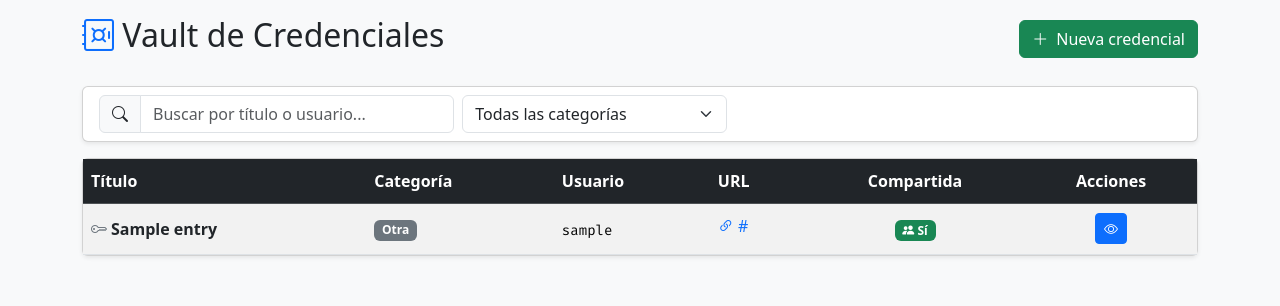
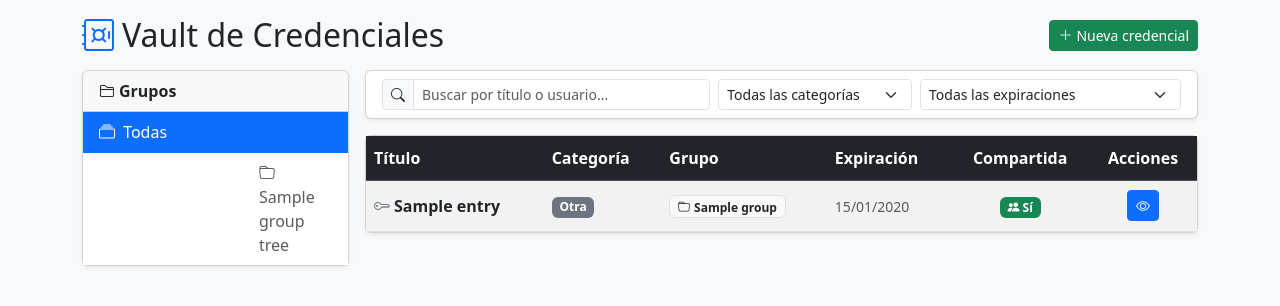
Before and after one commit to amseis7/portal-operations-tools, a Python web app: template app/templates/vault/index.html in a window 1280 px wide. Shown: the part 24-330 px from the top of the page. Run offline with Jinja, Linux system fonts and the light colour scheme; the template is opened without the code that fills it: most values are stand-ins (such as "Sample title", 1, 10 or a date in 2020).

Commit message:
feat(vault): redesign index with group sidebar, expiry badges, import button

```diff
--- a/app/templates/vault/index.html
+++ b/app/templates/vault/index.html
@@ -11,27 +11,106 @@
 {% endblock %}
 
 {% block content %}
-<div class="d-flex justify-content-between align-items-center mb-4">
-    <h2><i class="bi bi-safe text-primary"></i> Vault de Credenciales</h2>
-    <div class="d-flex gap-2">
-        <a href="{{ url_for('vault.new') }}" class="btn btn-success">
-            <i class="bi bi-plus-lg me-1"></i> Nueva credencial
+<div class="d-flex justify-content-between align-items-center mb-3">
+  <h2 class="mb-0"><i class="bi bi-safe text-primary me-2"></i>Vault de Credenciales</h2>
+  <div class="d-flex gap-2 align-items-center">
+    {% if current_user.is_admin %}
+    <a href="{{ url_for('vault.import_kdbx') }}" class="btn btn-outline-secondary btn-sm">
+      <i class="bi bi-upload me-1"></i>Importar .kdbx
+    </a>
+    {% endif %}
+    <a href="{{ url_for('vault.new') }}" class="btn btn-success btn-sm">
+      <i class="bi bi-plus-lg me-1"></i>Nueva credencial
     </a>
   </div>
 </div>
 
+<div class="row g-3">
+
+  <!-- SIDEBAR: Grupos -->
+  <div class="col-12 col-lg-3">
+    <div class="card shadow-sm">
+      <div class="card-header d-flex justify-content-between align-items-center py-2">
+        <span class="fw-semibold"><i class="bi bi-folder2 me-1"></i>Grupos</span>
+        {% if current_user.is_admin %}
+        <button class="btn btn-sm btn-outline-primary py-0 px-1" data-bs-toggle="collapse"
+                data-bs-target="#collapseNuevoGrupo" title="Nuevo grupo">
+          <i class="bi bi-plus"></i>
+        </button>
+        {% endif %}
+      </div>
+
+      {% if current_user.is_admin %}
+      <div class="collapse" id="collapseNuevoGrupo">
+        <div class="card-body border-bottom py-2">
+          <form method="POST" action="{{ url_for('vault.group_new') }}">
+            <input type="hidden" name="csrf_token" value="{{ csrf_token() }}"/>
+            <div class="mb-2">
+              <input type="text" class="form-control form-control-sm" name="name"
+                     placeholder="Nombre del grupo" required maxlength="120">
+            </div>
+            <div class="mb-2">
+              <select class="form-select form-select-sm" name="parent_id">
+                <option value="">— Sin padre (raíz) —</option>
+                {% for g, depth in group_tree %}
+                <option value="{{ g.id }}">{{ '  ' * depth }}{{ g.name }}</option>
+                {% endfor %}
+              </select>
+            </div>
+            <button type="submit" class="btn btn-sm btn-primary w-100">Crear grupo</button>
+          </form>
+        </div>
+      </div>
+      {% endif %}
+
+      <div class="list-group list-group-flush" id="groupTree">
+        <a href="{{ url_for('vault.index') }}"
+           class="list-group-item list-group-item-action py-2 {% if not selected_group %}active{% endif %}">
+          <i class="bi bi-collection me-1"></i> Todas
+        </a>
+        {% for g, depth in group_tree %}
+        <div class="d-flex align-items-center">
+          <a href="{{ url_for('vault.index', group=g.id) }}"
+             class="list-group-item list-group-item-action py-2 flex-grow-1 border-0
+                    {% if selected_group == g.id %}active{% endif %}"
+             style="padding-left: {{ 1 + depth * 1.2 }}rem;">
+            <i class="bi bi-folder{% if selected_group == g.id %}-fill{% endif %} me-1"></i>
+            {{ g.name }}
+          </a>
+          {% if current_user.is_admin %}
+          <form method="POST" action="{{ url_for('vault.group_delete', group_id=g.id) }}"
+                onsubmit="return confirm('¿Eliminar grupo «{{ g.name }}»? Las entradas quedarán sin grupo.');"
+                class="m-0 me-1">
+            <input type="hidden" name="csrf_token" value="{{ csrf_token() }}"/>
+            <button type="submit" class="btn btn-sm btn-link text-danger p-0" title="Eliminar grupo">
+              <i class="bi bi-x"></i>
+            </button>
+          </form>
+          {% endif %}
+        </div>
+        {% endfor %}
+        {% if not group_tree %}
+        <div class="list-group-item text-muted small py-2">Sin grupos creados</div>
+        {% endif %}
+      </div>
+    </div>
+  </div>
+
+  <!-- MAIN: Tabla de credenciales -->
+  <div class="col-12 col-lg-9">
+    <!-- Filtros -->
     <div class="card shadow-sm mb-3">
       <div class="card-body py-2">
-        <div class="row g-2 align-items-center">
-            <div class="col-md-4">
-                <div class="input-group">
+        <div class="row g-2">
+          <div class="col-md-5">
+            <div class="input-group input-group-sm">
               <span class="input-group-text"><i class="bi bi-search"></i></span>
               <input type="text" class="form-control" id="searchInput"
                      placeholder="Buscar por título o usuario...">
             </div>
           </div>
           <div class="col-md-3">
-                <select class="form-select" id="filterCategory">
+            <select class="form-select form-select-sm" id="filterCategory">
               <option value="">Todas las categorías</option>
               <option value="server">Servidor</option>
               <option value="platform">Plataforma</option>
@@ -39,10 +118,20 @@
               <option value="other">Otra</option>
             </select>
           </div>
+          <div class="col-md-4">
+            <select class="form-select form-select-sm" id="filterExpiry">
+              <option value="">Todas las expiraciones</option>
+              <option value="expired">Expiradas</option>
+              <option value="soon">Expiran en 7 días</option>
+              <option value="ok">Vigentes</option>
+              <option value="none">Sin fecha</option>
+            </select>
+          </div>
         </div>
       </div>
     </div>
 
+    <!-- Tabla -->
     <div class="card shadow-sm">
       <div class="card-body p-0">
         <div class="table-responsive">
@@ -51,8 +140,8 @@
               <tr>
                 <th>Título</th>
                 <th>Categoría</th>
-                        <th>Usuario</th>
-                        <th>URL</th>
+                <th>Grupo</th>
+                <th>Expiración</th>
                 <th class="text-center">Compartida</th>
                 <th class="text-center">Acciones</th>
               </tr>
@@ -60,23 +149,23 @@
             <tbody>
               {% if entries %}
                 {% for entry in entries %}
+                {% set days_left = ((entry.expires_at - now).days) if entry.expires_at else None %}
                 <tr class="vault-row"
                     data-title="{{ entry.title | lower }}"
                     data-username="{{ entry.username | lower }}"
-                            data-category="{{ entry.category }}">
+                    data-category="{{ entry.category }}"
+                    data-expiry="{% if not entry.expires_at %}none{% elif days_left < 0 %}expired{% elif days_left <= 7 %}soon{% else %}ok{% endif %}">
                   <td>
-                                <strong>
                     <a href="{{ url_for('vault.detail', entry_id=entry.id) }}"
-                                       class="text-decoration-none text-dark">
+                       class="text-decoration-none fw-semibold text-dark">
                       <i class="bi bi-key me-1 text-secondary"></i>{{ entry.title }}
                     </a>
-                                </strong>
                   </td>
                   <td>
                     {% if entry.category == 'server' %}
                       <span class="badge bg-primary">Servidor</span>
                     {% elif entry.category == 'platform' %}
-                                    <span class="badge bg-purple" style="background-color: #6f42c1;">Plataforma</span>
+                      <span class="badge" style="background-color:#6f42c1;">Plataforma</span>
                     {% elif entry.category == 'api' %}
                       <span class="badge bg-warning text-dark">API</span>
                     {% else %}
@@ -84,34 +173,40 @@
                     {% endif %}
                   </td>
                   <td>
-                                <span class="font-monospace small">{{ entry.username or '—' }}</span>
-                            </td>
-                            <td>
-                                {% if entry.url %}
-                                <a href="{{ entry.url }}" target="_blank" rel="noopener noreferrer"
-                                   class="text-truncate d-inline-block text-decoration-none"
-                                   style="max-width: 200px;" title="{{ entry.url }}">
-                                    <i class="bi bi-link-45deg"></i> {{ entry.url }}
-                                </a>
+                    {% if entry.group %}
+                      <span class="badge bg-light text-dark border">
+                        <i class="bi bi-folder me-1"></i>{{ entry.group.name }}
+                      </span>
                     {% else %}
                       <span class="text-muted">—</span>
                     {% endif %}
                   </td>
+                  <td>
+                    {% if not entry.expires_at %}
+                      <span class="text-muted small">—</span>
+                    {% elif days_left < 0 %}
+                      <span class="badge bg-danger" title="Expirada el {{ entry.expires_at.strftime('%d/%m/%Y') }}">
+                        <i class="bi bi-exclamation-triangle-fill me-1"></i>Expirada
+                      </span>
+                    {% elif days_left <= 7 %}
+                      <span class="badge bg-warning text-dark" title="{{ days_left }} día(s) restantes">
+                        <i class="bi bi-clock-fill me-1"></i>{{ days_left }}d
+                      </span>
+                    {% else %}
+                      <span class="small text-muted">{{ entry.expires_at.strftime('%d/%m/%Y') }}</span>
+                    {% endif %}
+                  </td>
                   <td class="text-center">
                     {% if entry.shared %}
-                                    <span class="badge bg-success" title="Visible para todo el equipo">
-                                        <i class="bi bi-people-fill"></i> Sí
-                                    </span>
+                      <span class="badge bg-success"><i class="bi bi-people-fill"></i> Sí</span>
                     {% else %}
-                                    <span class="badge bg-light text-dark border" title="Solo tú puedes verla">
-                                        <i class="bi bi-lock-fill"></i> No
-                                    </span>
+                      <span class="badge bg-light text-dark border"><i class="bi bi-lock-fill"></i> No</span>
                     {% endif %}
                   </td>
                   <td class="text-center">
                     <div class="d-flex justify-content-center gap-1">
                       <a href="{{ url_for('vault.detail', entry_id=entry.id) }}"
-                                       class="btn btn-sm btn-primary" title="Ver detalles">
+                         class="btn btn-sm btn-primary" title="Ver">
                         <i class="bi bi-eye"></i>
                       </a>
                       {% if current_user.is_admin or entry.owner_id == current_user.id %}
@@ -119,12 +214,9 @@
                          class="btn btn-sm btn-warning text-dark" title="Editar">
                         <i class="bi bi-pencil"></i>
                       </a>
-                                    <button type="button" class="btn btn-sm btn-danger"
-                                            title="Eliminar"
-                                            data-bs-toggle="modal"
-                                            data-bs-target="#modalEliminar"
-                                            data-entry-id="{{ entry.id }}"
-                                            data-entry-title="{{ entry.title }}">
+                      <button type="button" class="btn btn-sm btn-danger" title="Eliminar"
+                              data-bs-toggle="modal" data-bs-target="#modalEliminar"
+                              data-entry-id="{{ entry.id }}" data-entry-title="{{ entry.title }}">
                         <i class="bi bi-trash"></i>
                       </button>
                       {% endif %}
@@ -136,8 +228,8 @@
                 <tr id="emptyStateRow">
                   <td colspan="6">
                     <div class="text-center py-5 text-muted">
-                                    <i class="bi bi-safe" style="font-size: 3rem;"></i>
-                                    <p class="mt-3 mb-0 fw-semibold">No hay credenciales guardadas.</p>
+                      <i class="bi bi-safe" style="font-size:3rem;"></i>
+                      <p class="mt-3 fw-semibold">No hay credenciales guardadas.</p>
                       <p class="small">Haz clic en "Nueva credencial" para agregar la primera.</p>
                     </div>
                   </td>
@@ -145,11 +237,13 @@
               {% endif %}
               <tr id="noResultsRow" class="d-none">
                 <td colspan="6" class="text-center py-4 text-muted">
-                            <i class="bi bi-search me-2"></i>No se encontraron resultados para los filtros aplicados.
+                  <i class="bi bi-search me-2"></i>No hay resultados para los filtros aplicados.
                 </td>
               </tr>
             </tbody>
           </table>
+        </div>
+      </div>
     </div>
   </div>
 </div>
@@ -160,21 +254,17 @@
     <div class="modal-content">
       <div class="modal-header bg-danger text-white">
         <h5 class="modal-title" id="modalEliminarLabel">Confirmar Eliminación</h5>
-                <button type="button" class="btn-close btn-close-white" data-bs-dismiss="modal" aria-label="Cerrar"></button>
+        <button type="button" class="btn-close btn-close-white" data-bs-dismiss="modal"></button>
       </div>
       <div class="modal-body">
-                <p>¿Estás seguro de que deseas eliminar la credencial
-                    <strong><span id="modalEliminarTitulo"></span></strong>?
-                </p>
+        <p>¿Eliminar la credencial <strong><span id="modalEliminarTitulo"></span></strong>?</p>
         <p class="text-danger small">Esta acción no se puede deshacer.</p>
       </div>
       <div class="modal-footer">
         <button type="button" class="btn btn-secondary" data-bs-dismiss="modal">Cancelar</button>
         <form id="formEliminar" method="POST">
           <input type="hidden" name="csrf_token" value="{{ csrf_token() }}"/>
-                    <button type="submit" class="btn btn-danger">
-                        <i class="bi bi-trash me-1"></i> Eliminar
-                    </button>
+          <button type="submit" class="btn btn-danger"><i class="bi bi-trash me-1"></i>Eliminar</button>
         </form>
       </div>
     </div>
@@ -182,62 +272,42 @@
 </div>
 
 <script>
-    // Filtro y búsqueda en tiempo real
 (function () {
-        var searchInput = document.getElementById('searchInput');
-        var filterCategory = document.getElementById('filterCategory');
+  var search = document.getElementById('searchInput');
+  var filterCat = document.getElementById('filterCategory');
+  var filterExp = document.getElementById('filterExpiry');
   var rows = document.querySelectorAll('.vault-row');
-        var noResultsRow = document.getElementById('noResultsRow');
+  var noResults = document.getElementById('noResultsRow');
 
   function applyFilters() {
-            var query = searchInput.value.trim().toLowerCase();
-            var category = filterCategory.value;
-            var visibleCount = 0;
-
+    var q = search.value.trim().toLowerCase();
+    var cat = filterCat.value;
+    var exp = filterExp.value;
+    var visible = 0;
     rows.forEach(function (row) {
-                var title = row.getAttribute('data-title') || '';
-                var username = row.getAttribute('data-username') || '';
-                var rowCategory = row.getAttribute('data-category') || '';
-
-                var matchesSearch = query === '' || title.includes(query) || username.includes(query);
-                var matchesCategory = category === '' || rowCategory === category;
-
-                if (matchesSearch && matchesCategory) {
-                    row.classList.remove('d-none');
-                    visibleCount++;
-                } else {
-                    row.classList.add('d-none');
-                }
+      var match = (q === '' || row.dataset.title.includes(q) || row.dataset.username.includes(q))
+                && (cat === '' || row.dataset.category === cat)
+                && (exp === '' || row.dataset.expiry === exp);
+      row.classList.toggle('d-none', !match);
+      if (match) visible++;
     });
-
-            if (noResultsRow) {
-                if (visibleCount === 0 && rows.length > 0) {
-                    noResultsRow.classList.remove('d-none');
-                } else {
-                    noResultsRow.classList.add('d-none');
-                }
-            }
+    if (noResults) noResults.classList.toggle('d-none', visible > 0 || rows.length === 0);
   }
 
-        if (searchInput) searchInput.addEventListener('input', applyFilters);
-        if (filterCategory) filterCategory.addEventListener('change', applyFilters);
+  [search, filterCat, filterExp].forEach(function(el) {
+    if (el) el.addEventListener('input', applyFilters);
+    if (el) el.addEventListener('change', applyFilters);
+  });
 })();
 
-    // Modal de eliminación dinámico
 (function () {
-        var modalEl = document.getElementById('modalEliminar');
-        if (!modalEl) return;
-
-        modalEl.addEventListener('show.bs.modal', function (event) {
-            var btn = event.relatedTarget;
-            var entryId = btn.getAttribute('data-entry-id');
-            var entryTitle = btn.getAttribute('data-entry-title');
-
-            document.getElementById('modalEliminarTitulo').textContent = entryTitle;
-            document.getElementById('formEliminar').setAttribute(
-                'action',
-                '{{ url_for("vault.delete", entry_id=0) }}'.replace('/0/', '/' + entryId + '/')
-            );
+  var modal = document.getElementById('modalEliminar');
+  if (!modal) return;
+  modal.addEventListener('show.bs.modal', function (e) {
+    var btn = e.relatedTarget;
+    document.getElementById('modalEliminarTitulo').textContent = btn.dataset.entryTitle;
+    document.getElementById('formEliminar').action =
+      '{{ url_for("vault.delete", entry_id=0) }}'.replace('/0/', '/' + btn.dataset.entryId + '/');
   });
 })();
 </script>
```
Lines whose indentation alone changed are shown as unchanged.
